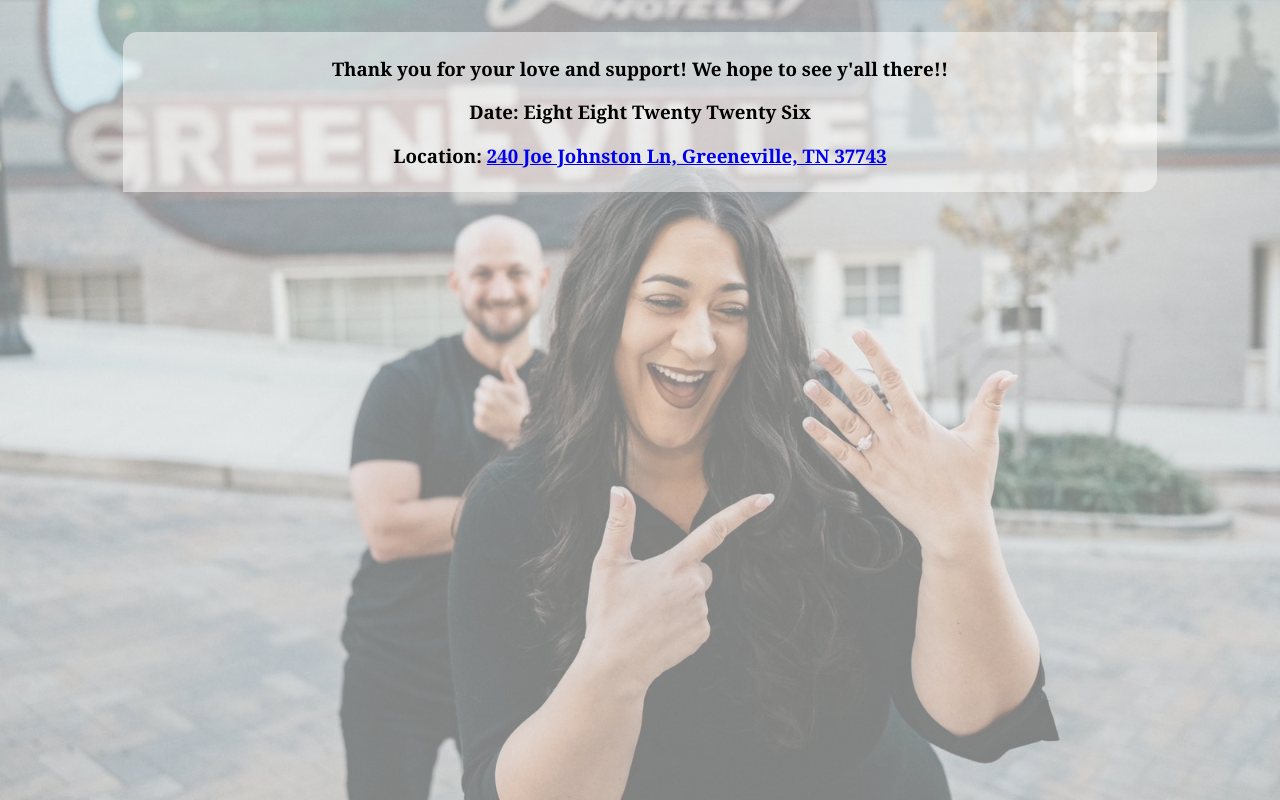
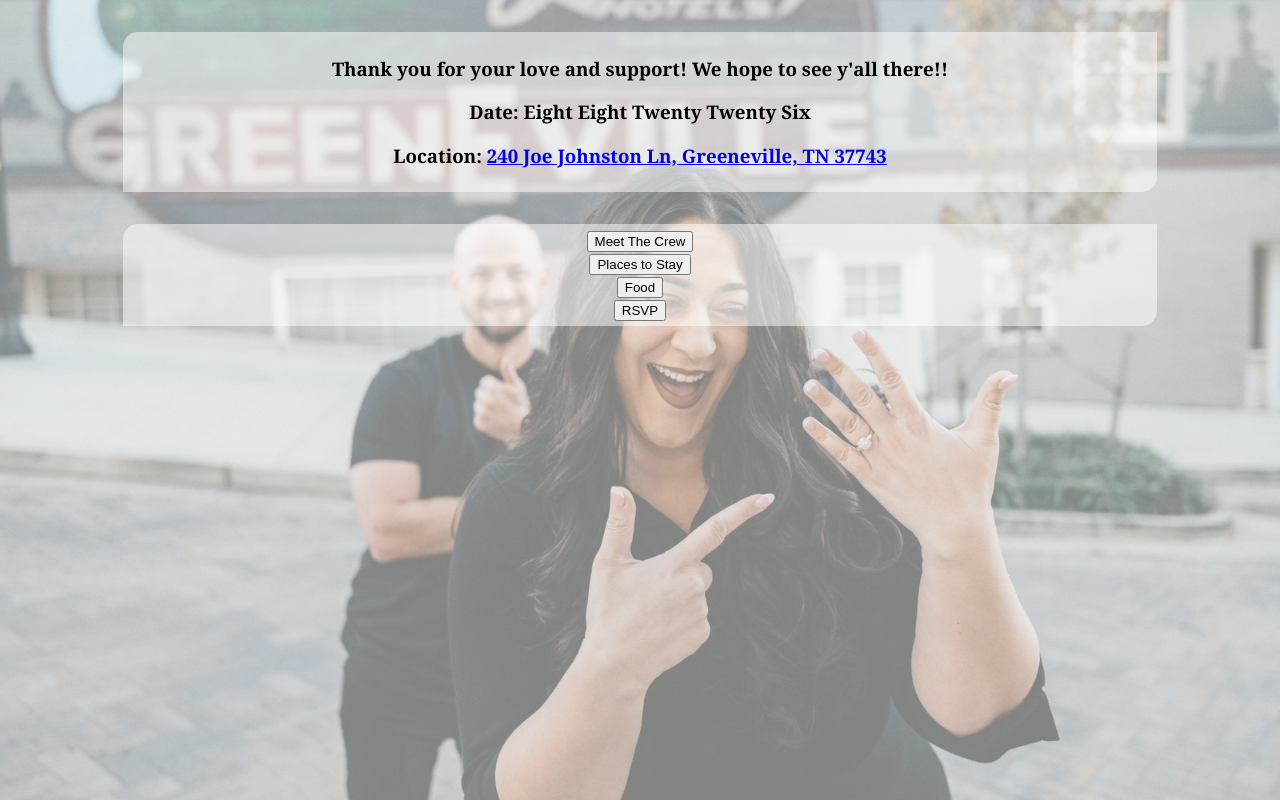
Before and after one commit to sarmenta3/weddingApp, a React (Create React App) app in the folder wedding-app/: page / in a window 1280 px wide. Built offline with nearby package versions, Linux system fonts and the light colour scheme.

Commit message:
Add formating and buttons with popup

```diff
--- a/wedding-app/src/homePage/homePage.css
+++ b/wedding-app/src/homePage/homePage.css
@@ -1,9 +1,10 @@
 .BackGround {
-      position: relative; /* Essential for positioning the pseudo-element */
+      position: static; /* Essential for positioning the pseudo-element */
       width: 100vw;
       height: 100vh; /* Or whatever dimensions you need */
-      overflow: hidden; /* To prevent the pseudo-element from overflowing if it has a larger size */
+      overflow: auto; /* To prevent the pseudo-element from overflowing if it has a larger size */
       isolation: isolate; /* Creates a new stacking context for proper layering */
+      scrollbar-color: black;
     }
 
 
@@ -15,10 +16,12 @@
   background-repeat: no-repeat;
   background-position: center;
   background-blend-mode:screen;
+  background-attachment: fixed;
   opacity: .5;
   height: 100vh;
-  width: 100%;
+  width: 100vw;
   z-index: -1;
+  scrollbar-color: black;
 }
 
 .intro {
@@ -29,6 +32,7 @@
     color: black;
     width: 80%;
     margin-top: 4vh;
+    margin-bottom: 4vh;
     background-color: rgba(255, 255, 255, .5);
     border-radius: 15px 0px 15px 0px;
     font-family: 'Alegreya SC',Georgia,"Times New Roman",serif;
--- a/wedding-app/src/homePage/homePage.js
+++ b/wedding-app/src/homePage/homePage.js
@@ -1,17 +1,57 @@
-import React from "react";
+import React, { useState } from 'react';
 import './homePage.css';
+import Popup from "../popUp/Popup";
 
 function HomePage() {
+    const [showCrew, setShowCrew] = useState(false);
+
+
+    const handleShowCrewPopUp = () => {
+        setShowCrew(!showCrew);
+    }
+
 
     return (
         <div className="BackGround">
+
             <div className="intro">
                 <h3>Thank you for your love and support! We hope to see y'all there!!</h3>
                 <h3>Date: Eight Eight Twenty Twenty Six</h3>
-                <h3>Location: <a href ="https://johnstonhomeplace.com/" target="_blank" rel="noreferrer">
+                <h3>Location: <a href="https://johnstonhomeplace.com/" target="_blank" rel="noreferrer">
                     240 Joe Johnston Ln, Greeneville, TN 37743
                 </a></h3>
             </div>
+            <div className="intro">
+                <button onClick={handleShowCrewPopUp}> Meet The Crew</button>
+                <br/>
+                <button onClick={handleShowCrewPopUp}> Places to Stay</button>
+                <br/>
+                <button onClick={handleShowCrewPopUp}> Food</button>
+                <br/>
+                <button onClick={handleShowCrewPopUp}> RSVP</button>
+
+            </div>
+
+            {/* <div className="intro">
+                <h3>Places to stay:</h3>
+            </div>
+
+            <div className="intro">
+                <h3>RSVP</h3>
+            </div>
+
+            <div className="intro">
+                <h3>Food</h3>
+            </div> */}
+
+            {showCrew && (
+                <Popup onClose={handleShowCrewPopUp}>
+                    <h2>Welcome to the Popup!</h2>
+                    <p>This is some content inside the popup.</p>
+                </Popup>
+            )}
+
+
         </div>
     );
 }
--- /dev/null
+++ b/wedding-app/src/popUp/Popup.js
@@ -0,0 +1,15 @@
+import React from 'react';
+import './popup.css';
+
+const Popup = ({ children, onClose }) => {
+  return (
+    <div className="popup-overlay">
+      <div className="popup-content">
+        {children}
+        <button onClick={onClose}>Close</button>
+      </div>
+    </div>
+  );
+};
+
+export default Popup;
--- /dev/null
+++ b/wedding-app/src/popUp/popup.css
@@ -0,0 +1,21 @@
+/* App.css or a separate CSS file */
+.popup-overlay {
+  position: fixed;
+  top: 0;
+  left: 0;
+  width: 100%;
+  height: 100%;
+  background-color: rgba(0, 0, 0, 0.5); /* Semi-transparent background */
+  display: flex;
+  justify-content: center;
+  align-items: center;
+  z-index: 1000; /* Ensure it's above other content */
+}
+
+.popup-content {
+  background-color: white;
+  padding: 20px;
+  border-radius: 8px;
+  box-shadow: 0 2px 10px rgba(0, 0, 0, 0.2);
+  position: relative;
+}
```
